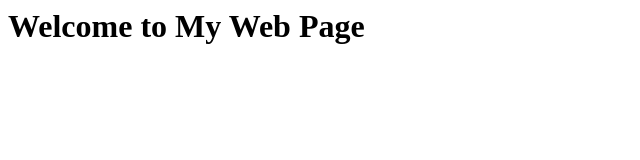
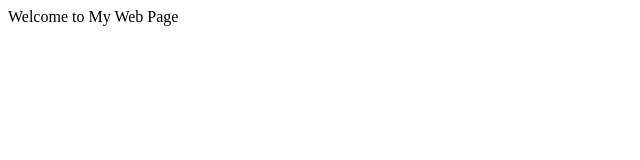
Before and after one commit to allison-truhlar/website-test, a plain HTML site: page index.html in a window 1280 px wide. Shown: the whole page, without its empty margins (0-640 px from the left). Drawn offline with Linux system fonts and the light colour scheme.

Commit message:
test: remove h1 tag

```diff
--- a/index.html
+++ b/index.html
@@ -3,6 +3,6 @@
     <title>My Web Page</title>
 </head>
 <body>
-    <h1>Welcome to My Web Page</h1>
+    Welcome to My Web Page
 </body>
 </html>
```
